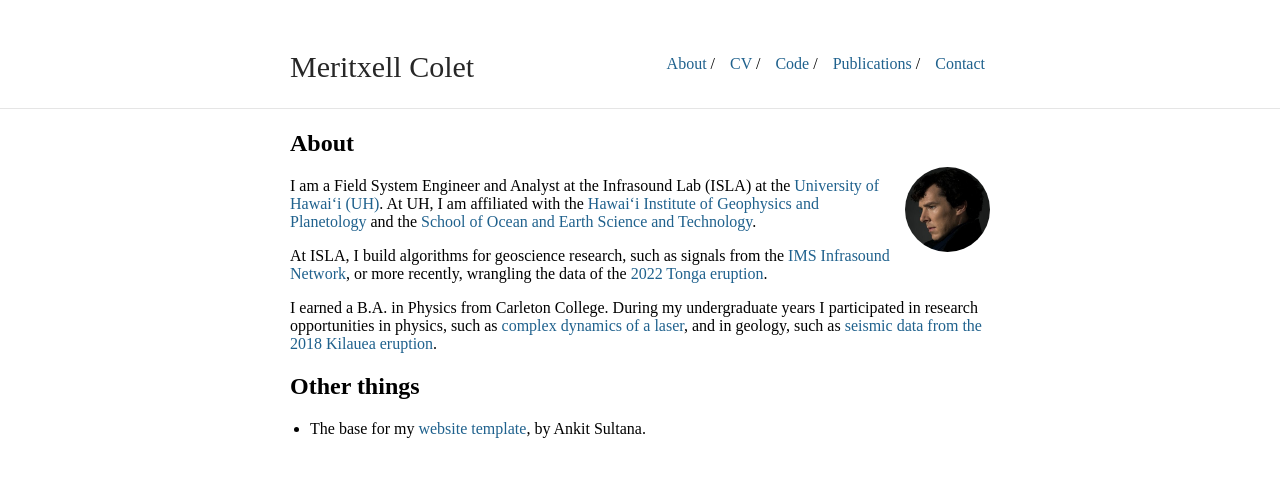
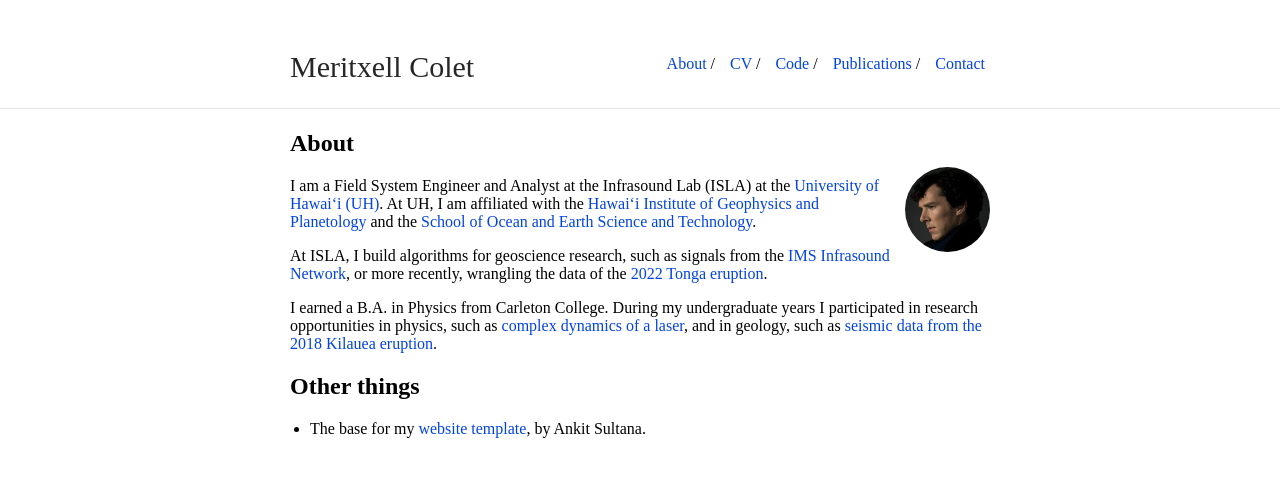
Before and after one commit to MeritxellC/MeritxellC.github.io, a Jekyll site: the page built from index.md, in a window 1280 px wide. Shown: the top 477 px of the page. Built offline with Jekyll 4.4.1, drawn with Linux system fonts in a browser that asks for light colours; our own code applies the rules of GitHub Pages for plain Markdown files.

Commit message:
more copy jekyll theme

```diff
--- a/_sass/vars.scss
+++ b/_sass/vars.scss
@@ -2,7 +2,7 @@
  * Customization Variables
  */
 
-$accent: #1F618D;
+$accent: #0343DF;
 $image-size: 85px;
 
 /*
```
